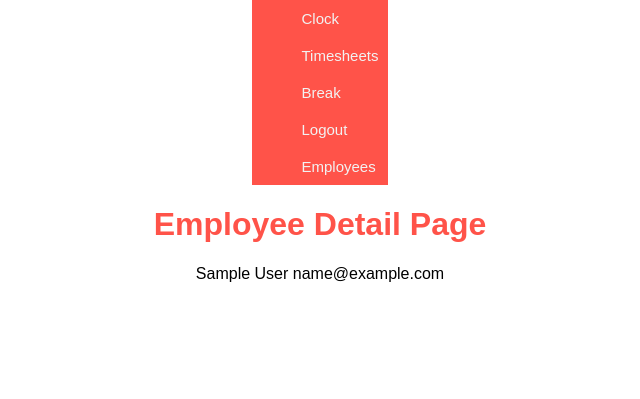
After one commit to keeeeeyu/schedule, a Django app: page /employees/1 in a window 1280 px wide. The commit adds this page. Shown: the top 399 px of the page, without its empty margins (320-960 px from the left). Run offline with Django 4.2, Linux system fonts and the light colour scheme; the visitor is signed in with stand-in values (Sample User, id 1); data comes from the database, SQL or seed files in the repository.

Commit message:
employee detail page displays chosen employee's information

```diff
--- /dev/null
+++ b/schedule_app/templates/account/employee.html
@@ -0,0 +1,8 @@
+{% extends 'home.html' %}
+
+{% block content %}
+<h1>Employee Detail Page</h1>
+{{employee.first_name}}
+{{employee.last_name}}
+{{employee.email}}
+{% endblock content %}
--- a/schedule_app/templates/home.html
+++ b/schedule_app/templates/home.html
@@ -17,8 +17,6 @@
     {% block content%}
     {% include 'clock.html' %}
     {% endblock %}
-    <div class="footer">
-      <p>Footer</p>
-    </div>
+
   </body>
 </html>
--- a/schedule_app/templates/navbar.html
+++ b/schedule_app/templates/navbar.html
@@ -1,6 +1,6 @@
 <div class="navbar">
     <ul>
-        <li><a href="{% url 'clock' %}">Clock</a></li>
+        <li><a href="{% url 'home' %}">Clock</a></li>
         <li><a href="{% url 'timesheets' %}">Timesheets</a></li>
         <li><a href="{% url 'break_time' %}">Break</a></li>
         <li><a href="{% url 'logout' %}">Logout</a></li>
--- a/schedule_app/urls.py
+++ b/schedule_app/urls.py
@@ -11,5 +11,6 @@ urlpatterns = [
     path('timesheets/', views.timesheets, name='timesheets'),
     path('break_time/', views.break_time, name='break_time'),
     path('employees/', views.all_employees, name='all_employees'),
-
+    path('employees/<int:employee_id>',
+         views.show_employee, name='show_employee'),
 ]
--- a/schedule_app/views.py
+++ b/schedule_app/views.py
@@ -176,6 +176,12 @@ def timesheets(request):
 def all_employees(request):
     users = User.objects.all().values()
     context = {
-        'users': users
+        'employees': users
     }
     return render(request, 'all_employees.html', context)
+
+
+@login_required
+def show_employee(request, employee_id):
+    employee = User.objects.get(id=employee_id)
+    return render(request, 'account/employee.html', {'employee': employee})
```
Also changed, not shown: schedule_app/templates/all_employees.html (+6 -4 lines).
